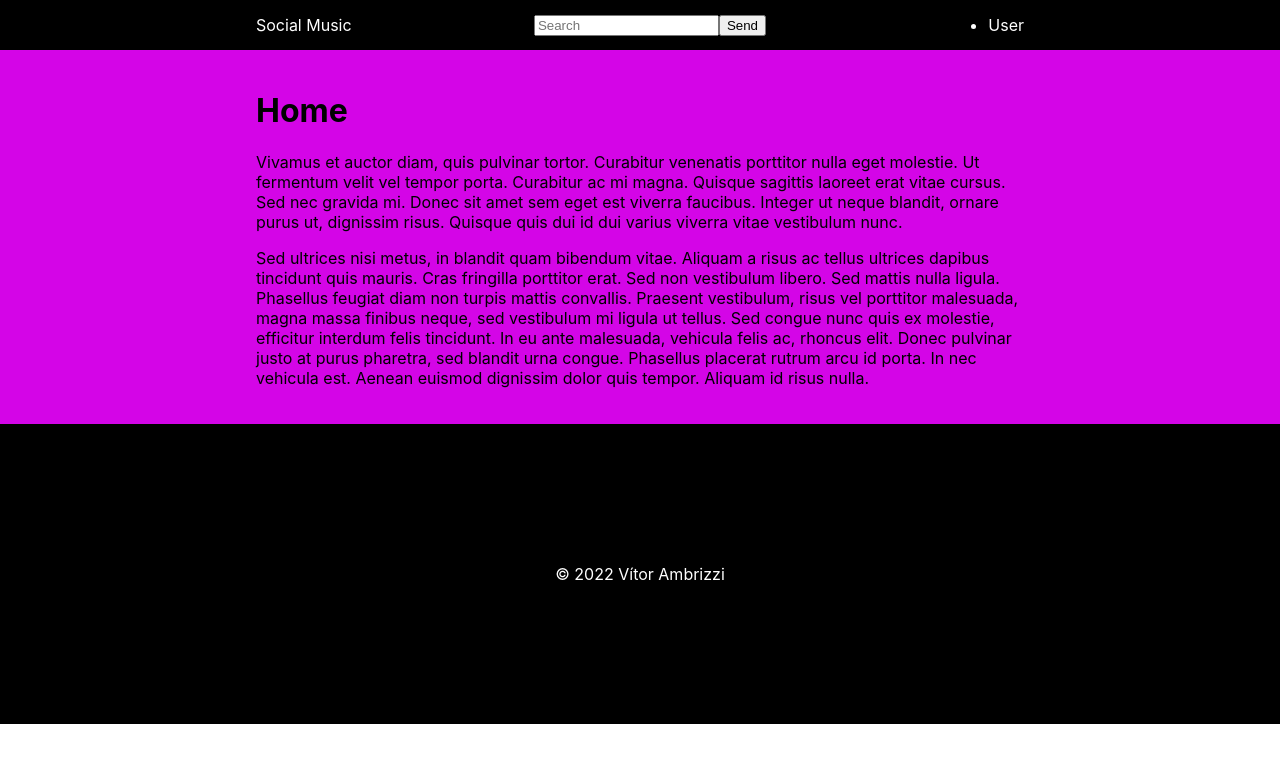
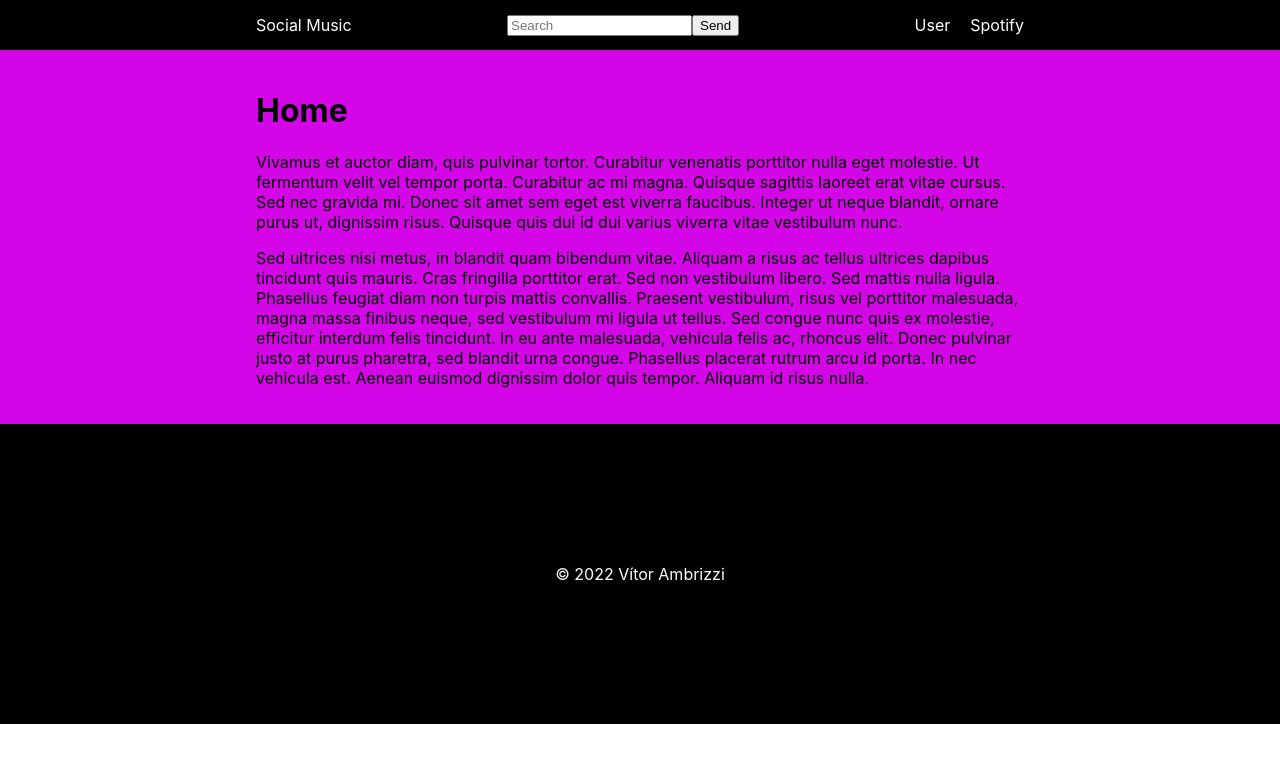
Before and after one commit to vitorambrizzi/social_music_frontend, a React (Create React App) app: page / in a window 1280 px wide. Shown: the top 762 px of the page. Built offline with nearby package versions, Linux system fonts and the light colour scheme.

Commit message:
Optimized navbar

```diff
--- a/src/components/Header.js
+++ b/src/components/Header.js
@@ -2,17 +2,10 @@ import { Link, NavLink } from 'react-router-dom'
 import styled from 'styled-components'
 
 const Header = () => {
-
-  const Search = async (value) => {
-    const response = await fetch(`https://api.spotify.com/v1/search?q=${value}&type=album`)
-    const result = await response.json()
-    console.log(result)
-  }
-
   const handleSubmit = (event) => {
     event.preventDefault()
     const search = event.target.search.value
-    Search(search)
+    console.log(search)
   }
 
   return (
@@ -25,11 +18,10 @@ const Header = () => {
             <button type='submit'>Send</button>
           </form>
         </div>
-        <nav>
-          <ul>
-            <li><NavLink to='/user'>User</NavLink></li>
-          </ul>
-        </nav>
+        <Navbar>
+            <Spacer><NavLink to='/user'>User</NavLink></Spacer>
+            <Spacer><NavLink to='/spotify'>Spotify</NavLink></Spacer>
+        </Navbar>
       </Container>
     </Background>
   )
@@ -51,4 +43,16 @@ const Container = styled.div`
   width: 60%;
 `
 
+const Navbar = styled.nav`
+  display: flex;
+  align-items: center;
+  justify-content: space-between;
+  margin: 0;
+  padding: 0;
+`
+const Spacer = styled.span`
+  margin: 0 0 0 20px;
+`
+
+
 export default Header
```
